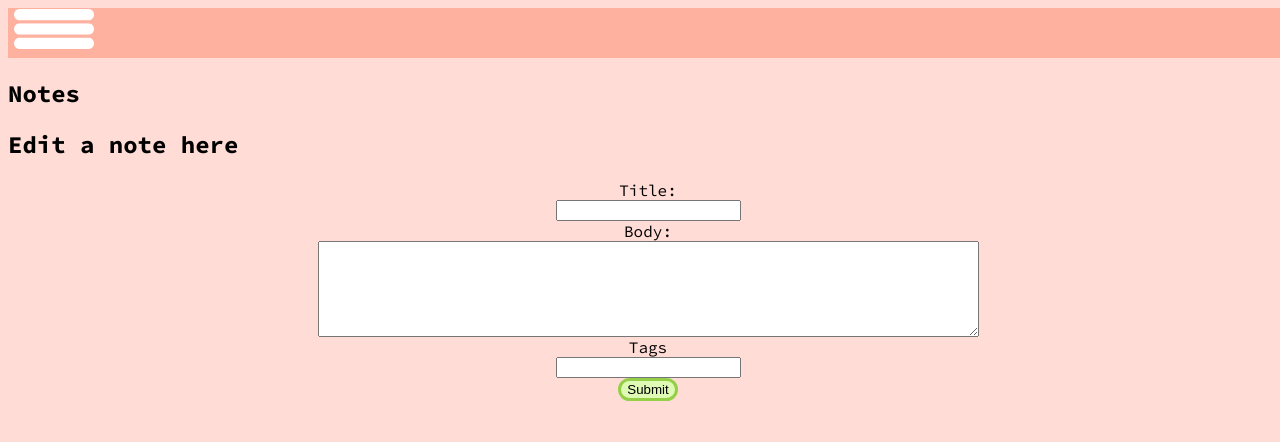
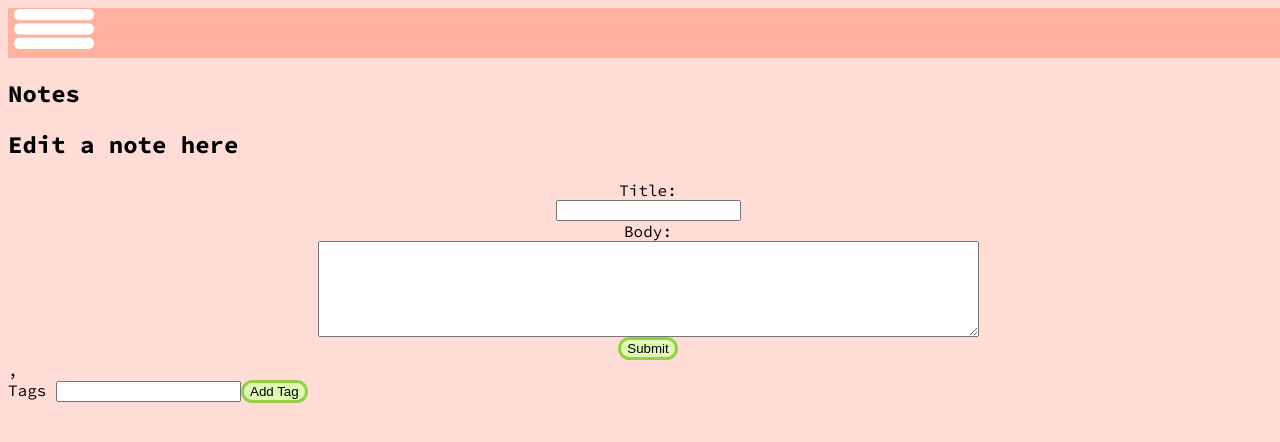
Before and after one commit to Alchemy-Notes/FRONTEND, a React app: page /notes in a window 1280 px wide. Shown: the top 442 px of the page. Built offline with nearby package versions, Linux system fonts and the light colour scheme.

Commit message:
Updated tag display, Pete & Alice

```diff
--- a/src/components/Notes/AddTags/AddTags.jsx
+++ b/src/components/Notes/AddTags/AddTags.jsx
@@ -1,18 +1,19 @@
 import React, { useState } from 'react';
 
 function AddTags() {
-  const [tags, setTags] = useState([]);
+  const [tags, setTags] = useState([{ text: '' }]);
   const [tag, setTag] = useState('');
   const handleSubmit = (e) => {
     e.preventDefault();
-    setTags([...tags, tag]);
+    setTags([...tags, { text: tag }]);
+    setTag('');
   };
 
   return (
     <section>
-      <div>{tags}</div>
+      {tags.length && <div>{tags.map((tag) => tag.text + ', ')}</div>}
       <form onSubmit={handleSubmit}>
-        <label htmlFor="tags">Tags</label>
+        <label htmlFor="tags">Tags </label>
         <input
           id="tags"
           value={tag}
--- a/src/components/Notes/EditNote/EditNote.jsx
+++ b/src/components/Notes/EditNote/EditNote.jsx
@@ -1,5 +1,6 @@
 import styles from './EditNote.css';
 import { useState } from 'react';
+import AddTags from '../AddTags/AddTags';
 
 export default function EditNote({ title = '', body = '' }) {
   const [formState, setFormState] = useState({ title, body });
@@ -40,17 +41,10 @@ export default function EditNote({ title = '', body = '' }) {
           onChange={handleChange}
         />
         {/* probably need tags to be it's own form */}
-        <label htmlFor="tags">Tags</label>
-        <input
-          id="tags"
-          name="tags"
-          type="text"
-          // value={}
-          // onChange={handleTagChange}
-        />
 
         <button type="submit">Submit</button>
       </form>
+      <AddTags />
     </>
   );
 }
```
